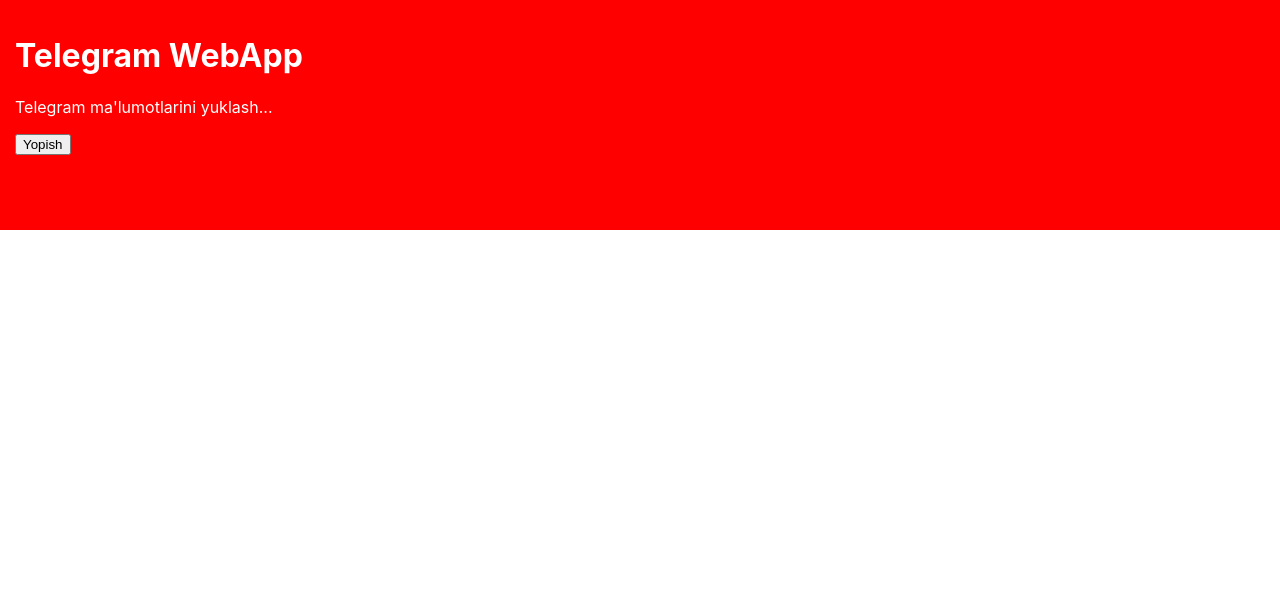
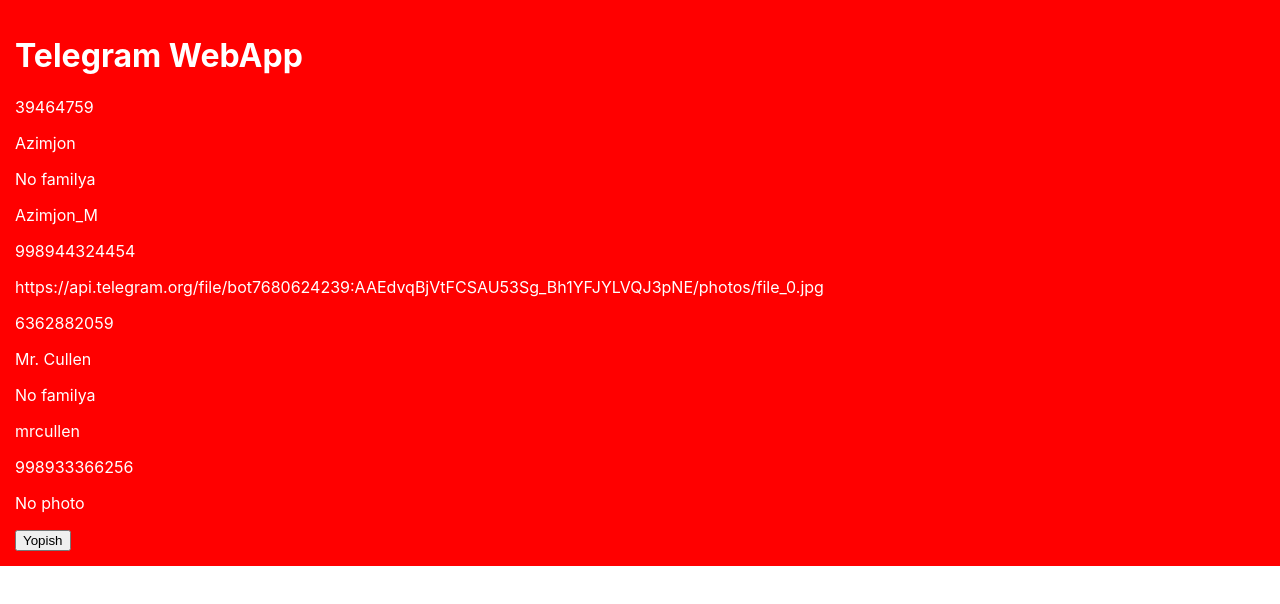
Before and after one commit to azimjon-95/binance-pnl, a React (Create React App) app: page / in a window 1280 px wide. Shown: the top 604 px of the page. Built offline with nearby package versions, Linux system fonts and the light colour scheme.

Commit message:
futures -+

```diff
--- a/src/App.css
+++ b/src/App.css
@@ -1,6 +1,6 @@
 .box {
     width: 100%;
-    height: 200px;
+
     background: red;
     color: #fff;
     padding: 15px;
--- a/src/App.js
+++ b/src/App.js
@@ -1,22 +1,9 @@
 import React, { useEffect, useState } from 'react';
 import './App.css';
+import userInfo from './userInfo.json'; // JSON faylini import qilish
 
 function App() {
-  const [userData, setUserData] = useState(null);
-
-  // Telegram WebApp ma'lumotlarini olish
-  useEffect(() => {
-    const tg = window.Telegram?.WebApp; // Telegram WebApp API
-    if (tg) {
-      tg.ready(); // WebApp tayyorlash
-      const initDataUnsafe = tg.initDataUnsafe || {};
-      const user = initDataUnsafe.user || {};
-      console.log("Telegram user data:", user); // Ma'lumotlarni konsolga chiqarish
-      setUserData(user);
-    } else {
-      console.error("Telegram WebApp API ishlamayapti!");
-    }
-  }, []);
+  const [userData] = useState(userInfo);
 
   const handleClose = () => {
     window.Telegram.WebApp.close(); // Web App-ni yopish
@@ -27,11 +14,21 @@
       <h1>Telegram WebApp</h1>
       {userData ? (
         <div>
-          <p><strong>Ism:</strong> {userData.first_name} {userData.last_name}</p>
-          <p><strong>Foydalanuvchi nomi:</strong> {userData.username}</p>
+          {userData.map((value, inx) => {
+            return (
+              <div key={inx}>
+                <p >{value.id}</p>
+                <p >{value.firstName}</p>
+                <p >{value.lastName}</p>
+                <p >{value.username}</p>
+                <p >{value.phoneNumber}</p>
+                <p >{value.profilePhotoUrl}</p>
+              </div>
+            )
+          })}
         </div>
       ) : (
-        <p>Telegram ma'lumotlarini yuklash...</p>
+        <p>Ma'lumotlarni yuklash...</p>
       )}
       <button onClick={handleClose} className="close-btn">Yopish</button>
     </div>
--- /dev/null
+++ b/src/userInfo.json
@@ -0,0 +1,18 @@
+[
+  {
+    "id": 39464759,
+    "firstName": "Azimjon",
+    "lastName": "No familya",
+    "username": "Azimjon_M",
+    "phoneNumber": "998944324454",
+    "profilePhotoUrl": "https://api.telegram.org/file/bot7680624239:AAEdvqBjVtFCSAU53Sg_Bh1YFJYLVQJ3pNE/photos/file_0.jpg"
+  },
+  {
+    "id": 6362882059,
+    "firstName": "Mr. Cullen",
+    "lastName": "No familya",
+    "username": "mrcullen",
+    "phoneNumber": "998933366256",
+    "profilePhotoUrl": "No photo"
+  }
+]
```
Also changed, not shown: bot.js (+96 -15 lines), package.json (+9 -1 lines), 1 other file (tests, documents, lock files or other folders).
